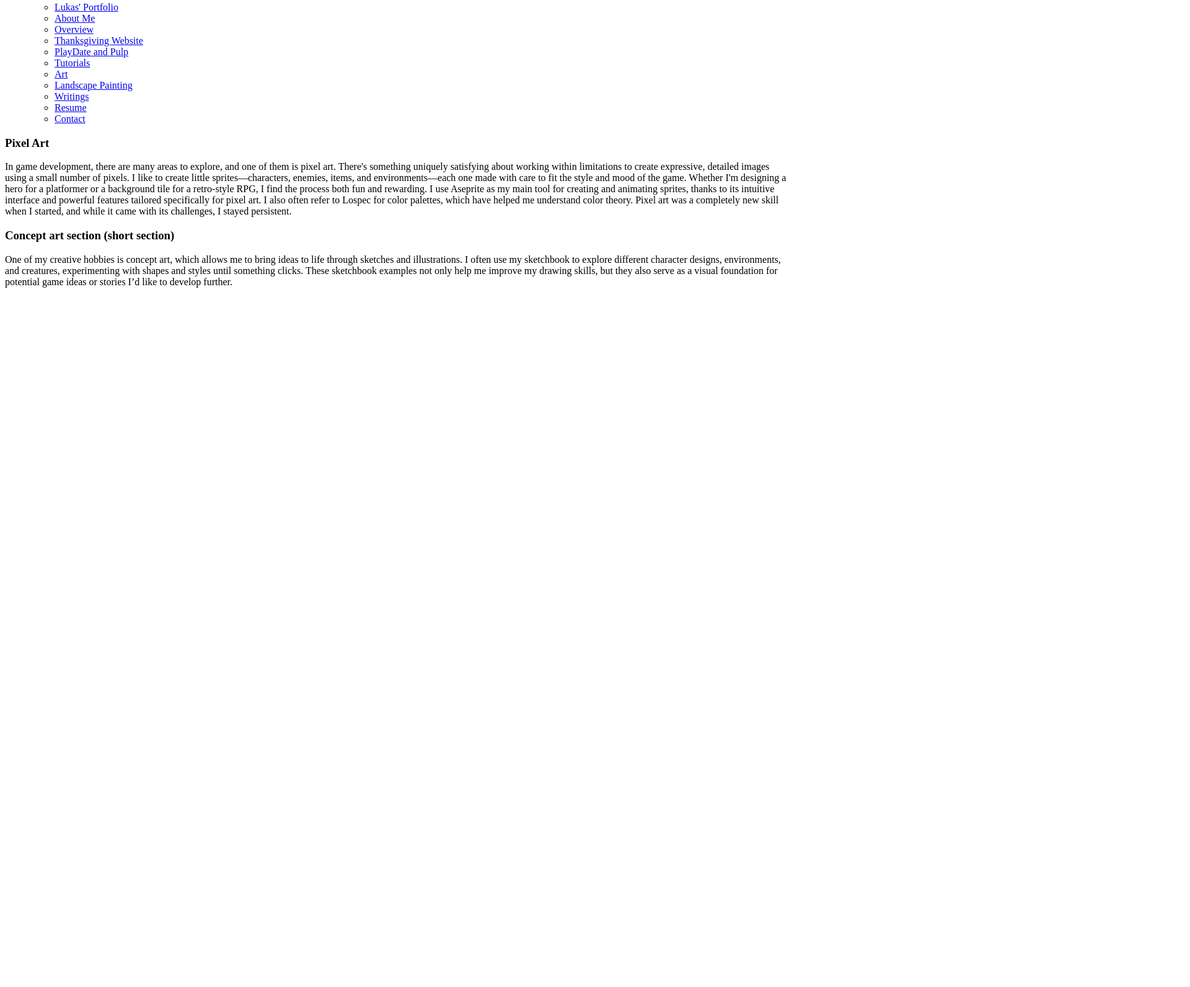
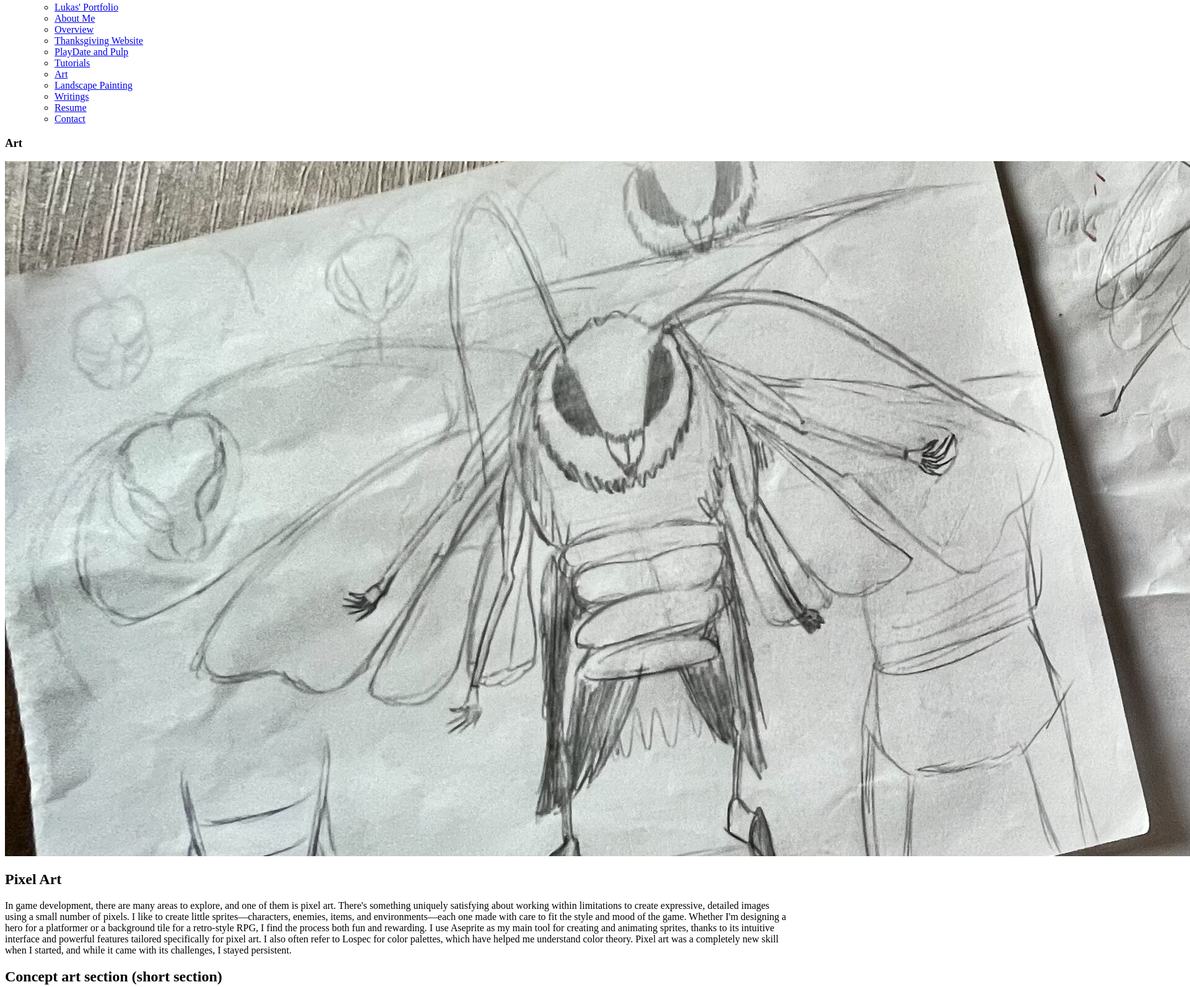
Before and after one commit to LukasDekan/portfolio, a plain HTML site: page art.html in a window 1280 px wide. Shown: the part 13-1605 px from the top of the page at 62% size, 1920 px wide, since content can reach past the window. Before the commit the page ends 800 px from the top, so only its background shows below. Drawn offline with Linux system fonts and the light colour scheme.

Commit message:
Tried compressing hero image for art page

```diff
--- a/art.html
+++ b/art.html
@@ -36,16 +36,20 @@
     <!-- NAVIGATION MENU -->
     <article>
         <section>
-            <h1>Pixel Art
-            </h1>
+            <h1>Art</h1>
+            <img src="2artIMG/art-heroImage.jpg" alt="Art Hero Image">
+        </section>
+        <section>
+            <h2>Pixel Art
+            </h2>
         </section>
         <section>
             <p>In game development, there are many areas to explore, and one of them is pixel art. There's something uniquely satisfying about working within limitations to create expressive, detailed images using a small number of pixels. I like to create little sprites—characters, enemies, items, and environments—each one made with care to fit the style and mood of the game. Whether I'm designing a hero for a platformer or a background tile for a retro-style RPG, I find the process both fun and rewarding. I use Aseprite as my main tool for creating and animating sprites, thanks to its intuitive interface and powerful features tailored specifically for pixel art. I also often refer to Lospec for color palettes, which have helped me understand color theory. Pixel art was a completely new skill when I started, and while it came with its challenges, I stayed persistent.
             </p>
         </section>
         <section>
-            <h1>Concept art section (short section)
-            </h1>
+            <h2>Concept art section (short section)
+            </h2>
         </section>
         <section>
             <p>One of my creative hobbies is concept art, which allows me to bring ideas to life through sketches and illustrations. I often use my sketchbook to explore different character designs, environments, and creatures, experimenting with shapes and styles until something clicks. These sketchbook examples not only help me improve my drawing skills, but they also serve as a visual foundation for potential game ideas or stories I’d like to develop further.
```
Also changed, not shown: 2artIMG/art-heroImage.jpg (added), 1 other file.
